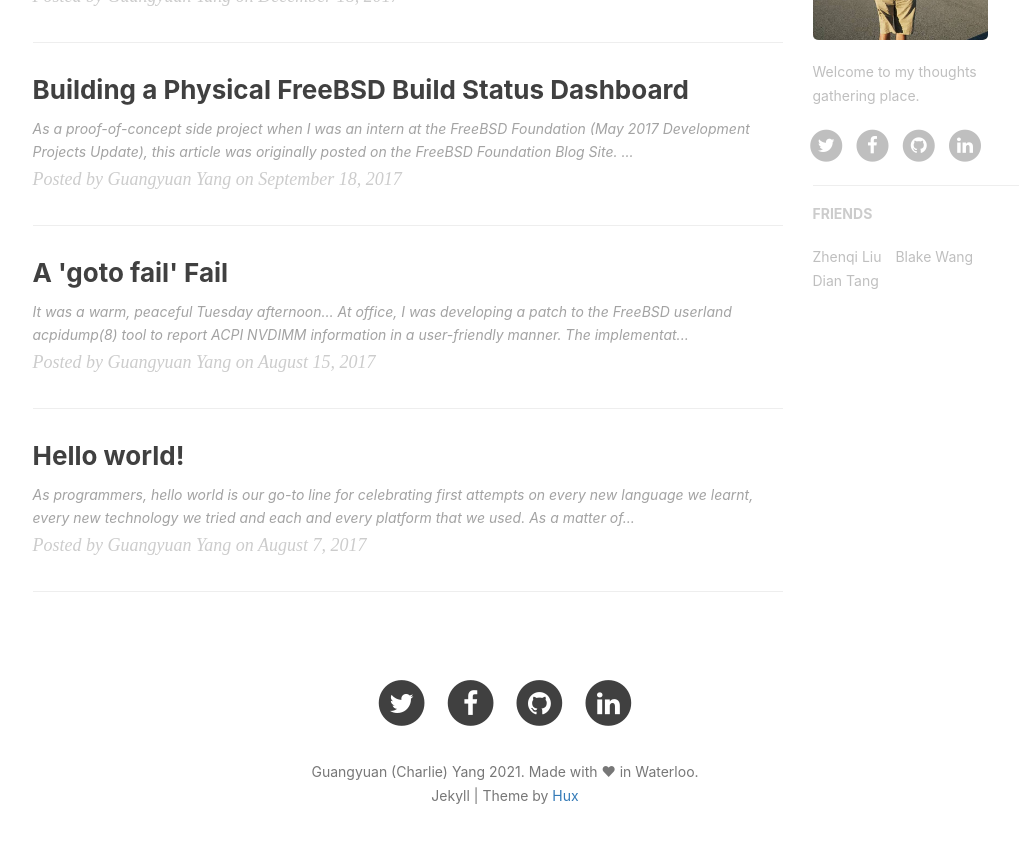
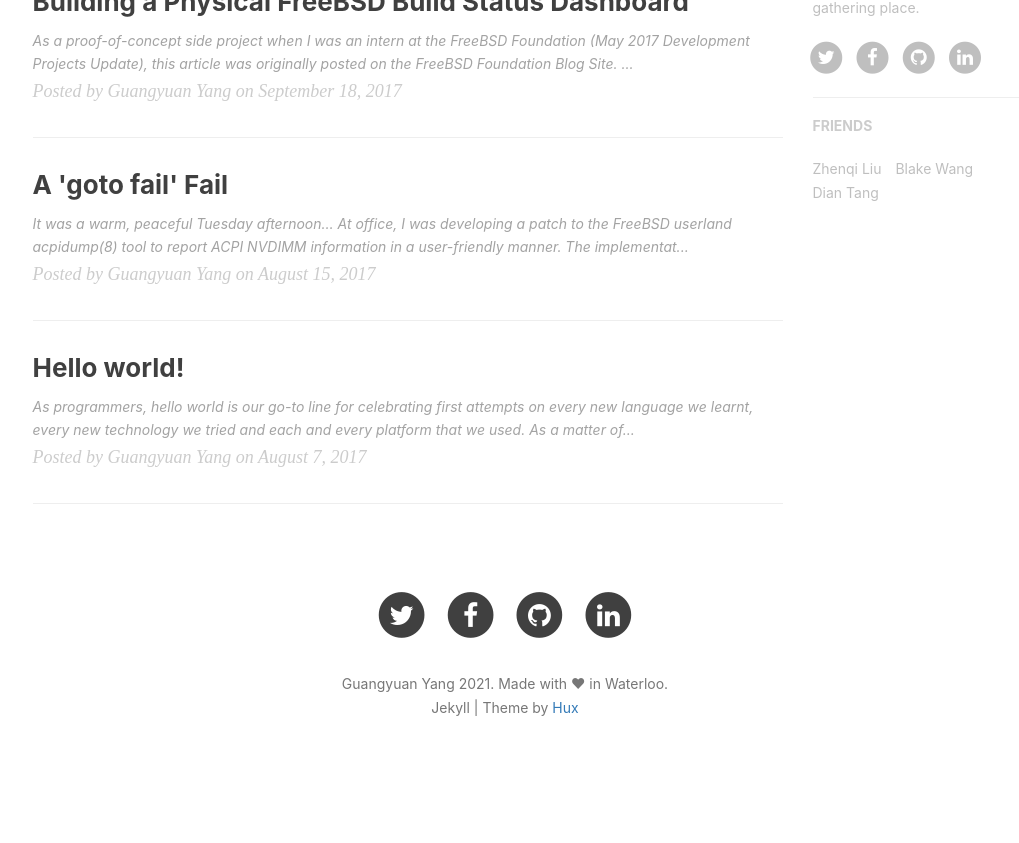
Before and after one commit to yzgyyang/yzgyyang.github.io, a Jekyll site: the page built from index.html, in a window 1280 px wide and 900 px high, scrolled down 849 px. Shown: the top 843 px of the window, without its empty margins (135-1154 px from the left). Built offline with Jekyll 4.4.1, drawn with Linux system fonts in a browser that asks for light colours; nearby versions of some CDN libraries; the list of posts is cut into pages by our own code; comment, search, counter and statistics services are not loaded; after the commit the page ends 1661 px from its top, so only the background shows below that; some of the changed text lies outside the part shown.

Commit message:
Remove "Charlie" from various places

```diff
--- a/_config.yml
+++ b/_config.yml
@@ -1,6 +1,6 @@
 # Site settings
-title: Guangyuan (Charlie) Yang
-SEOTitle: Guangyuan (Charlie) Yang | 杨光远
+title: Guangyuan Yang
+SEOTitle: Guangyuan Yang | 杨光远
 header-img: img/home-bg.jpg
 email: yzgyyang@outlook.com
 description: "My thoughts gathering place."
```
